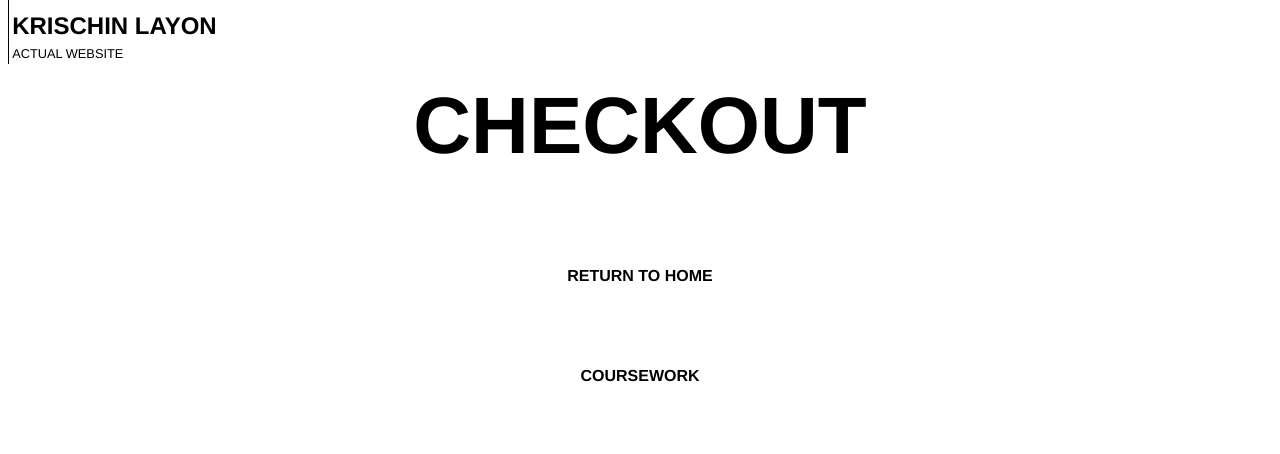
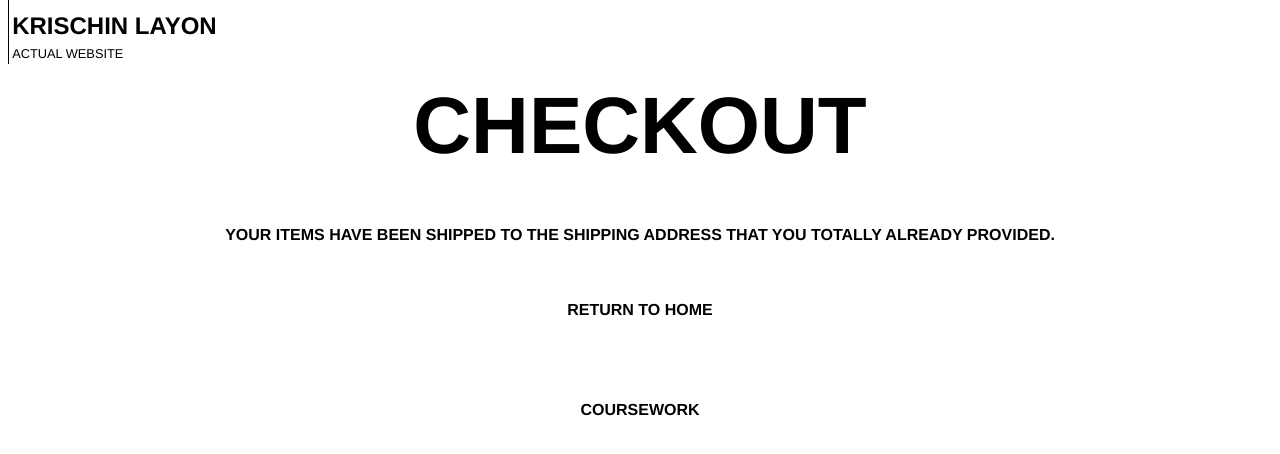
Before and after one commit to layonKimchi/layonKimchi.github.io, a plain HTML site: page checkout.html in a window 1280 px wide. Drawn offline with Linux system fonts and the light colour scheme.

Commit message:
Added a humorous shipping message

```diff
--- a/checkout.html
+++ b/checkout.html
@@ -18,6 +18,8 @@
 		<!--Title-->
 		<h1 class="top">CHECKOUT</h1>
 
+		<p>Your items have been shipped to the shipping address that you totally already provided.</p>
+
 		<!-- Site Navigation -->
 		<div id = "links">
 			<a href="index.html">RETURN TO HOME</a>
```
